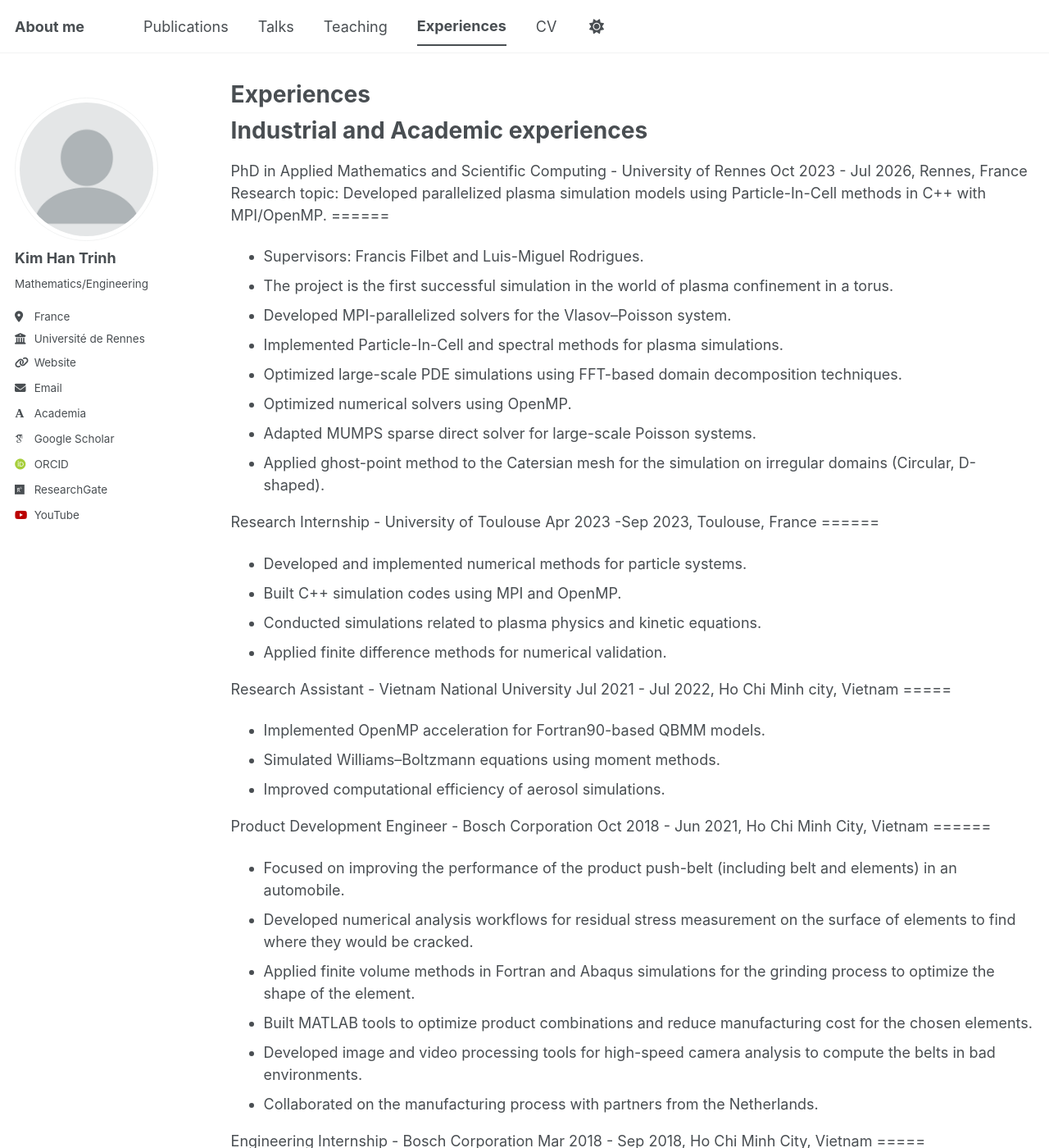
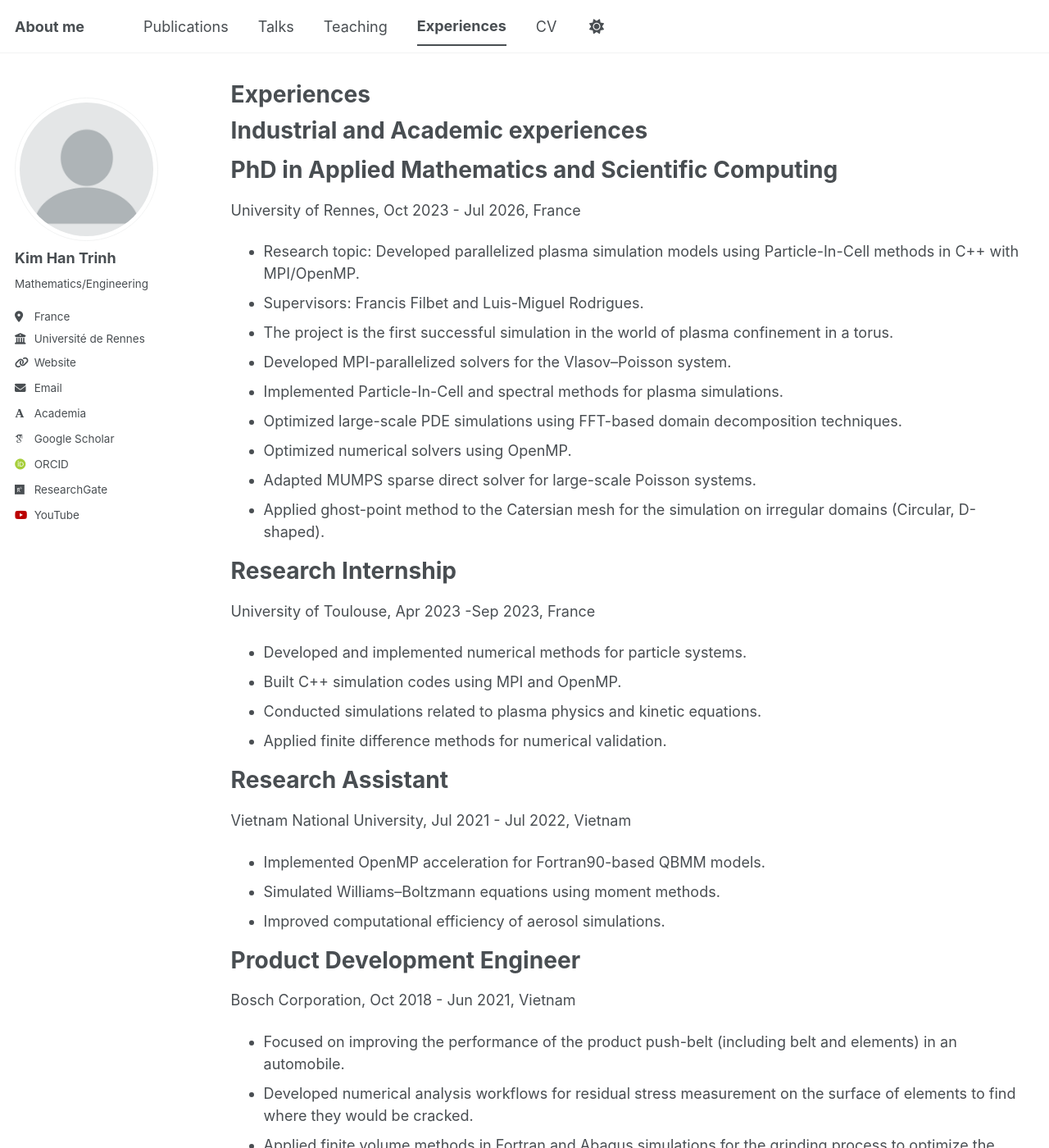
Before and after one commit to khtrinh96/khtrinh96.github.io, a Jekyll site: the page built from _pages/year-archive.md, in a window 1280 px wide and 1400 px high. Shown: the whole window at 82% size. Built offline with Jekyll 4.4.1, drawn with Linux system fonts in a browser that asks for light colours; some web fonts are replaced; a script bundle is joined from its source files by our own code; library files that are not in the unit come from our copies; some of the changed text lies outside the part shown.

Commit message:
Update year-archive.md

```diff
--- a/_pages/year-archive.md
+++ b/_pages/year-archive.md
@@ -8,11 +8,11 @@ author_profile: true
 Industrial and Academic experiences
 ======
 
-PhD in Applied Mathematics and Scientific Computing - University of Rennes
-Oct 2023 - Jul 2026, Rennes, France
-Research topic: Developed parallelized plasma simulation models using Particle-In-Cell methods in C++ with MPI/OpenMP.
+PhD in Applied Mathematics and Scientific Computing
 ======
+University of Rennes, Oct 2023 - Jul 2026, France
 
+* Research topic: Developed parallelized plasma simulation models using Particle-In-Cell methods in C++ with MPI/OpenMP.
 * Supervisors: Francis Filbet and Luis-Miguel Rodrigues.
 * The project is the first successful simulation in the world of plasma confinement in a torus.
 * Developed MPI-parallelized solvers for the Vlasov--Poisson system.
@@ -22,26 +22,26 @@ Research topic: Developed parallelized plasma simulation models using Particle-I
 * Adapted MUMPS sparse direct solver for large-scale Poisson systems.
 * Applied ghost-point method to the Catersian mesh for the simulation on irregular domains (Circular, D-shaped).
 
-Research Internship - University of Toulouse
-Apr 2023 -Sep 2023, Toulouse, France
+Research Internship
 ======
+University of Toulouse, Apr 2023 -Sep 2023, France
 
 * Developed and implemented numerical methods for particle systems.
 * Built C++ simulation codes using MPI and OpenMP.
 * Conducted simulations related to plasma physics and kinetic equations.
 * Applied finite difference methods for numerical validation.
 
-Research Assistant - Vietnam National University
-Jul 2021 - Jul 2022, Ho Chi Minh city, Vietnam
+Research Assistant
 =====
+Vietnam National University, Jul 2021 - Jul 2022, Vietnam
 
 * Implemented OpenMP acceleration for Fortran90-based QBMM models.
 * Simulated Williams--Boltzmann equations using moment methods.
 * Improved computational efficiency of aerosol simulations.
 
-Product Development Engineer - Bosch Corporation
-Oct 2018 - Jun 2021, Ho Chi Minh City, Vietnam
+Product Development Engineer
 ======
+Bosch Corporation, Oct 2018 - Jun 2021, Vietnam
 
 * Focused on improving the performance of the product push-belt (including belt and elements) in an automobile.
 * Developed numerical analysis workflows for residual stress measurement on the surface of elements to find where they would be cracked.
@@ -50,9 +50,9 @@ Oct 2018 - Jun 2021, Ho Chi Minh City, Vietnam
 * Developed image and video processing tools for high-speed camera analysis to compute the belts in bad environments.
 * Collaborated on the manufacturing process with partners from the Netherlands.
 
-Engineering Internship - Bosch Corporation
-Mar 2018 - Sep 2018, Ho Chi Minh City, Vietnam
+Engineering Internship
 =====
+Bosch Corporation, Mar 2018 - Sep 2018, Vietnam
 
 * Worked on residual stress measurement techniques.
 * Applied numerical analysis and image processing methods.
```
